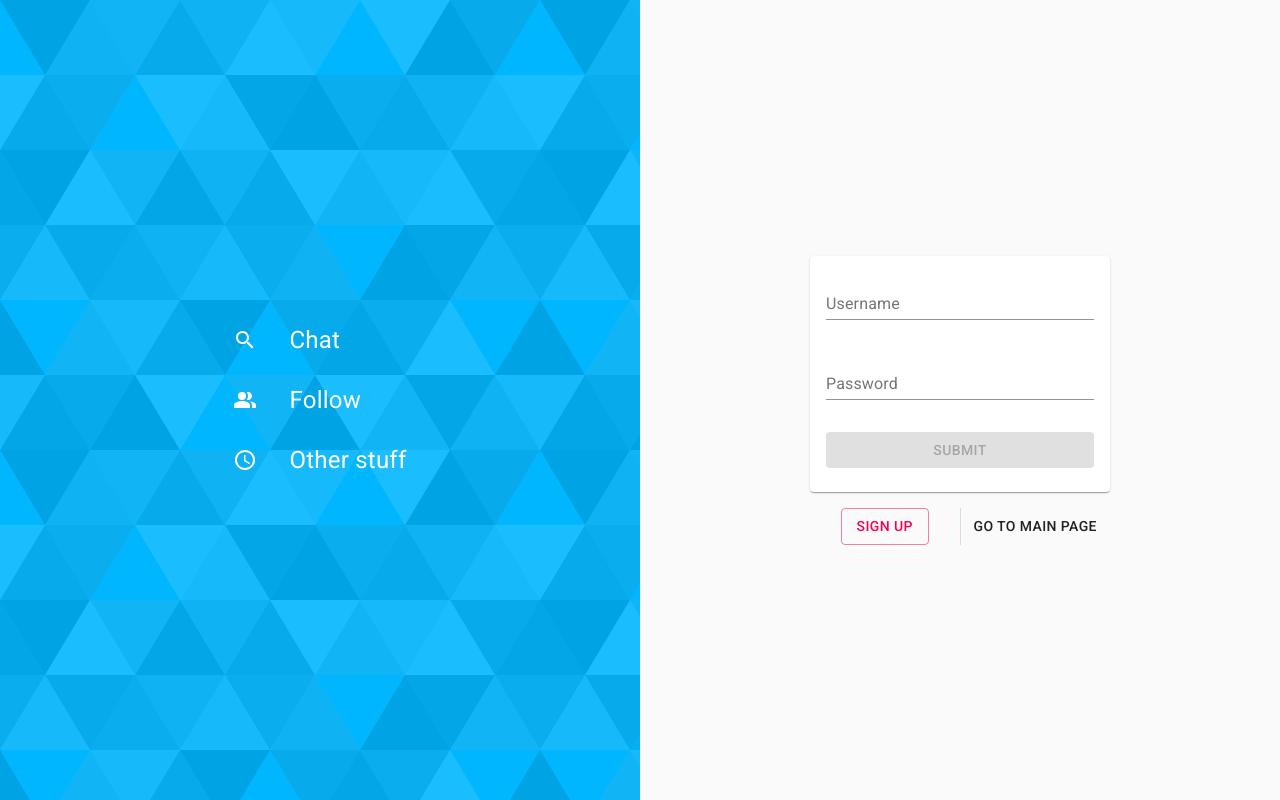
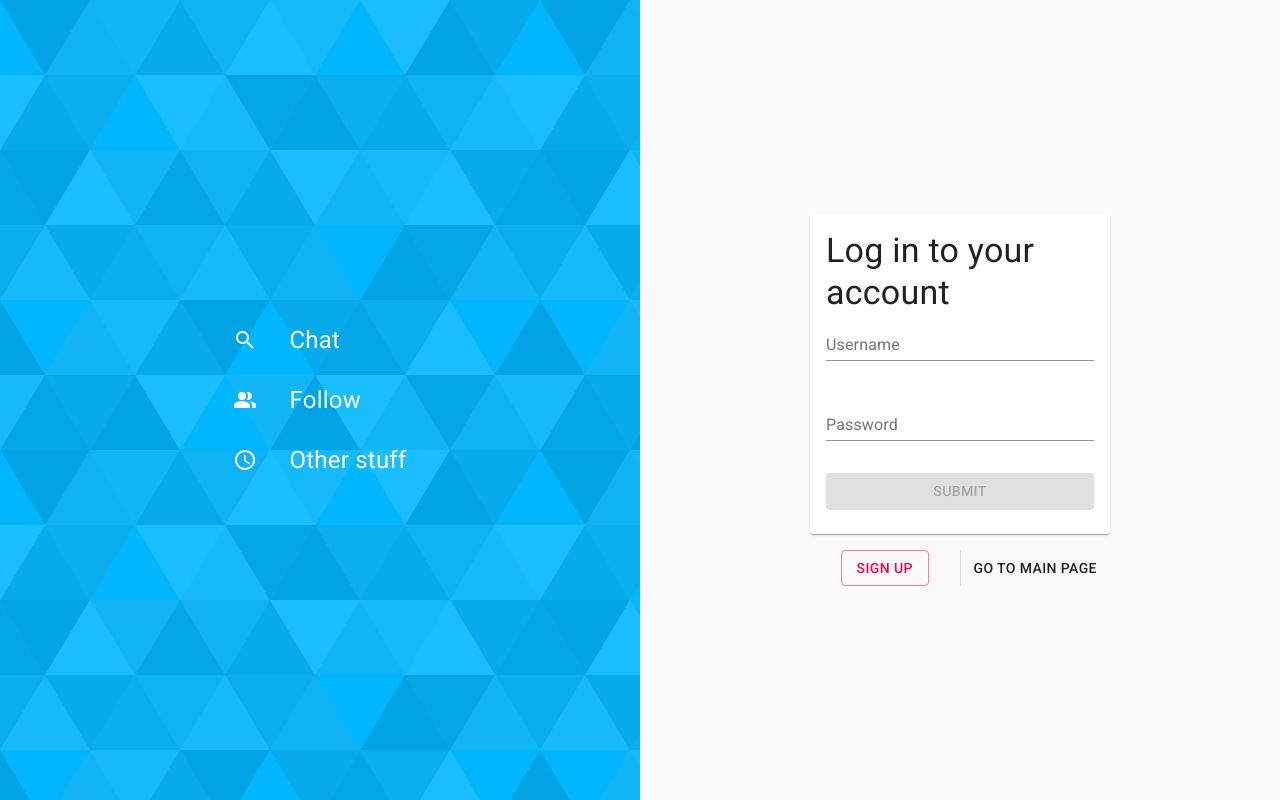
Before and after one commit to toninau/graphql_litwitter, a React (Create React App) app in the folder client/: page / in a window 1280 px wide. Built offline with nearby package versions, Linux system fonts and the light colour scheme.

Commit message:
Fused LogInForm and SignUpForm into AccountForm

```diff
--- a/client/src/LandingPage/LogInForm.tsx
+++ b/client/src/LandingPage/AccountForm.tsx
@@ -2,13 +2,22 @@ import React from 'react';
 import { Form, Formik } from 'formik';
 
 import { FormikTextField } from '../components/FormField';
+import { AccountValues } from '../types';
 
-import { Card, CardContent, Button, Box } from '@material-ui/core';
+import { Card, CardContent, Button, Box, Typography } from '@material-ui/core';
 
-const LogInForm: React.FC = () => {
+interface AccountProps {
+  handleSubmit: (values: AccountValues) => void;
+  text: string;
+}
+
+const AccountForm: React.FC<AccountProps> = ({ handleSubmit, text }) => {
   return (
     <Card>
       <CardContent>
+        <Typography variant="h4">
+          {text}
+        </Typography>
         <Formik
           initialValues={{
             username: '',
@@ -26,7 +35,7 @@ const LogInForm: React.FC = () => {
             return errors;
           }}
           onSubmit={(values) => {
-            console.log(values);
+            handleSubmit(values);
           }}>
           {({ isValid, dirty }) => {
             return (
@@ -61,4 +70,4 @@ const LogInForm: React.FC = () => {
   );
 };
 
-export default LogInForm;
+export default AccountForm;
--- a/client/src/LandingPage/SignUpForm.tsx
+++ /dev/null
@@ -1,9 +0,0 @@
-import React from 'react';
-
-const SignUpForm: React.FC = () => {
-  return (
-    <div>Sign Up</div>
-  );
-};
-
-export default SignUpForm;
--- a/client/src/LandingPage/index.tsx
+++ b/client/src/LandingPage/index.tsx
@@ -1,9 +1,8 @@
 import React, { useState } from 'react';
 import { Link as RouterLink } from 'react-router-dom';
 
-import LogInForm from './LogInForm';
-import SignUpForm from './SignUpForm';
-
+import AccountForm from './AccountForm';
+import { AccountValues } from '../types';
 import './landingPage.css';
 
 import {
@@ -15,7 +14,7 @@ import {
   ListItem,
   ListItemIcon,
   ListItemText,
-  makeStyles
+  makeStyles,
 } from '@material-ui/core';
 import { Search, PeopleAlt, AccessTime } from '@material-ui/icons';
 
@@ -47,6 +46,14 @@ const LandingPage: React.FC = () => {
     }
   ];
 
+  const handleSignUp = (values: AccountValues): void => {
+    console.log(values);
+  };
+
+  const handleLogIn = (values: AccountValues): void => {
+    console.log(values);
+  };
+
   return (
     <div className="landing-page__container">
       <div className="landing-page__section landing-page__section--background">
@@ -67,11 +74,10 @@ const LandingPage: React.FC = () => {
           flexDirection="column"
           width="300px">
           <Box paddingBottom={2}>
-            {
-              logIn ?
-                <LogInForm /> :
-                <SignUpForm />
-            }
+            <AccountForm
+              handleSubmit={logIn ? handleLogIn : handleSignUp}
+              text={logIn ? 'Log in to your account' : 'Create a new account'}
+            />
           </Box>
           <Grid
             style={{ textAlign: 'center' }}
--- /dev/null
+++ b/client/src/types.ts
@@ -0,0 +1,4 @@
+export type AccountValues = {
+  username: string;
+  password: string;
+};
```
